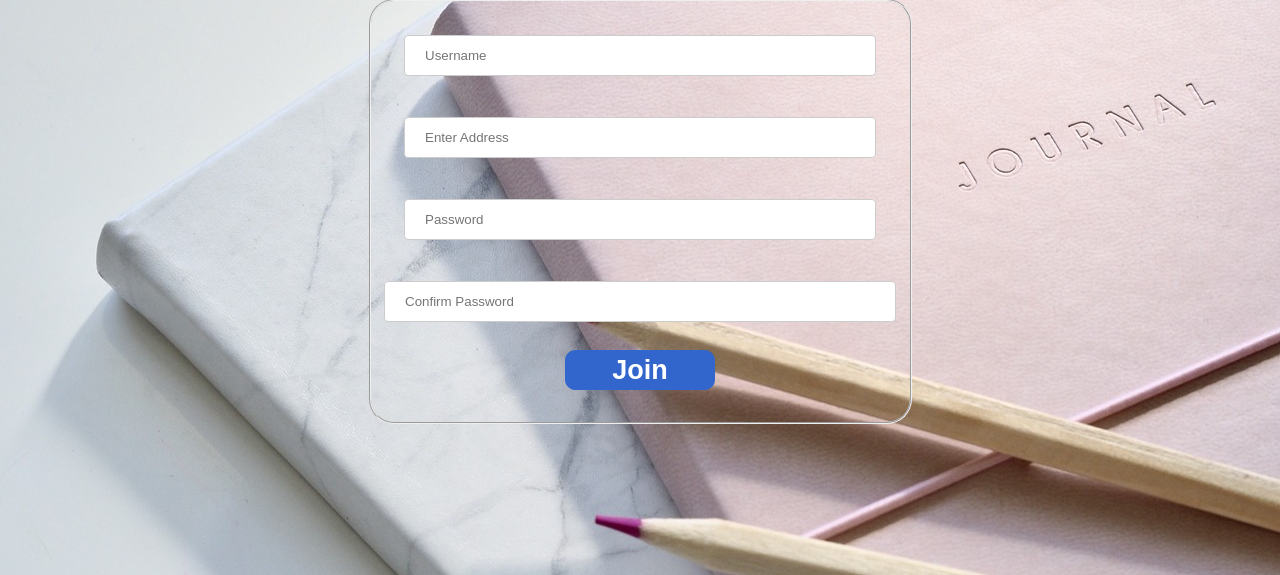
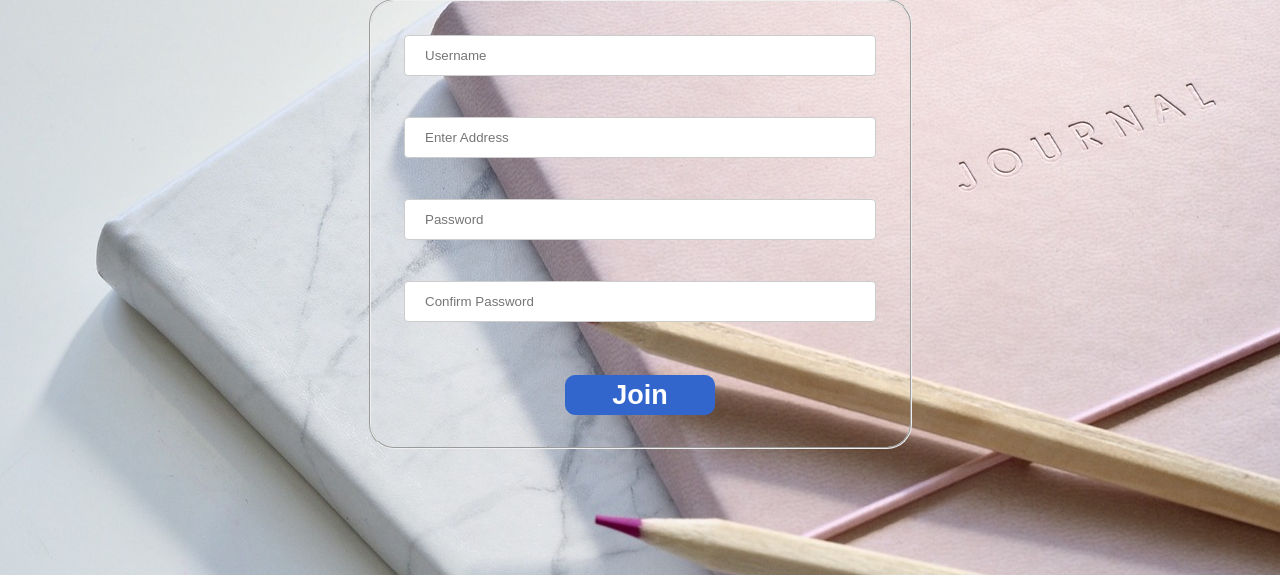
Before and after one commit to Allan690/Frontend, a Flask app: page /signup in a window 1280 px wide. Shown: the part 155-730 px from the top of the page. Run offline with Flask 2, Linux system fonts and the light colour scheme.

Commit message:
Added class spacing in confirm password field

```diff
--- a/app/templates/signup.html
+++ b/app/templates/signup.html
@@ -33,7 +33,7 @@
           <div class="spacing">
             <input type="password" id="password" placeholder="Password" required>
           </div>
-          <div>
+          <div class="spacing">
             <input type="password" id="confirmPassword" placeholder="Confirm Password" required>
           </div>
           <div>
```
